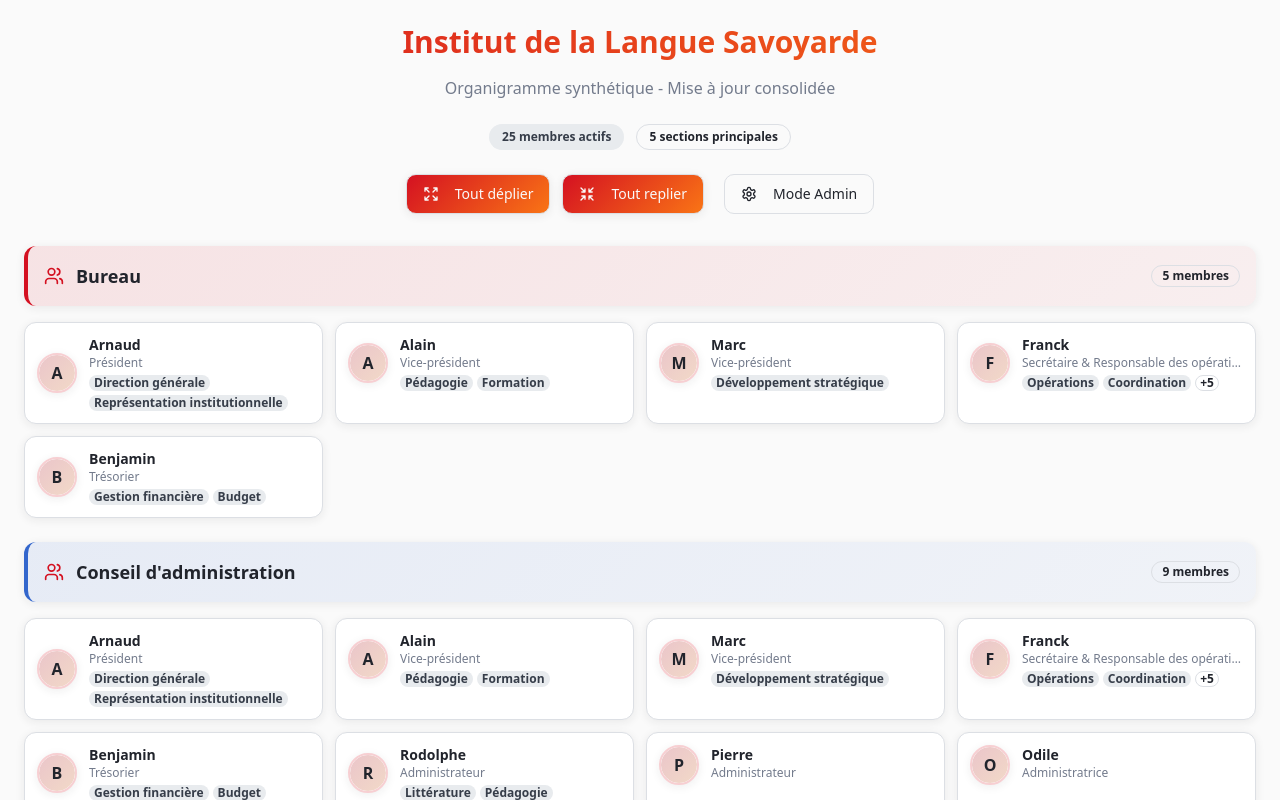
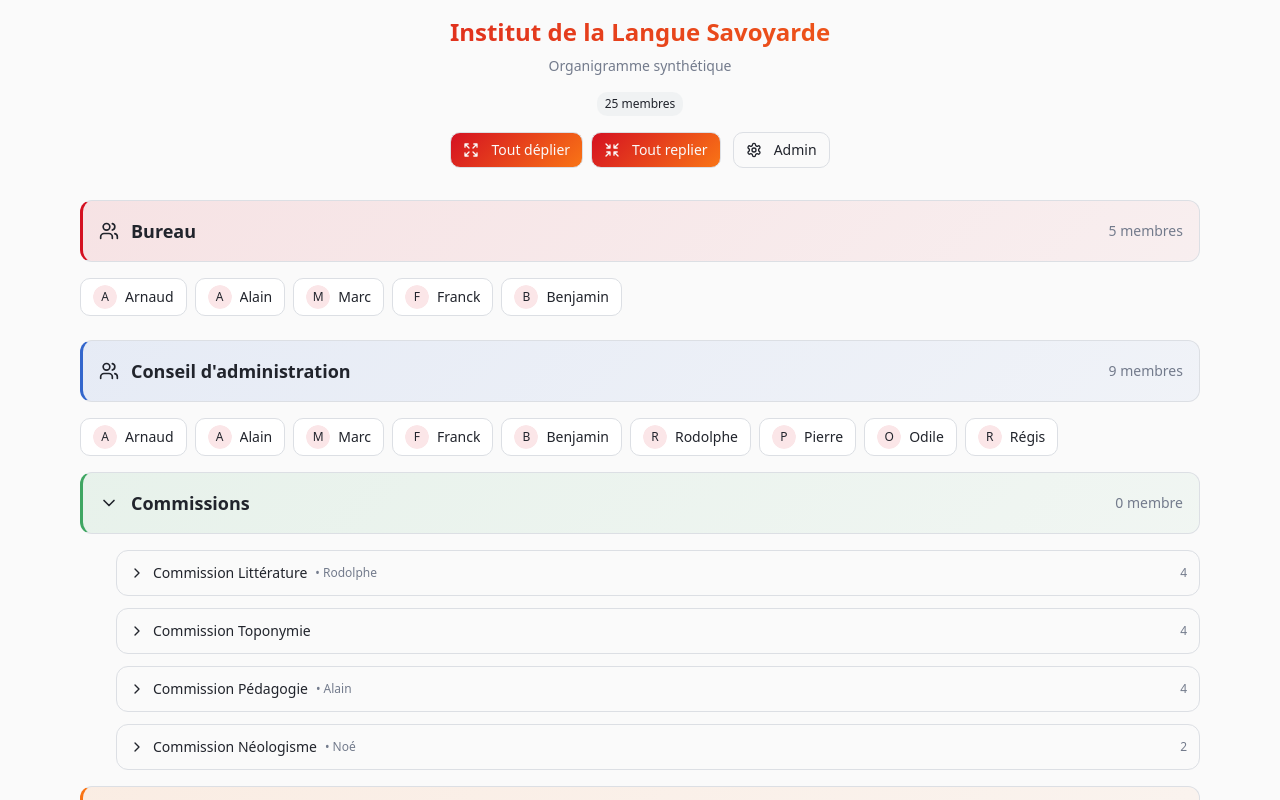
Before and after one commit to monodf-beep/savoyard-connect, a React (Vite) app: page / in a window 1280 px wide. Shown: the top 800 px of the page. Built offline with nearby package versions, Linux system fonts and the light colour scheme.

Commit message:
Refactor: Simplify organigramme layout
Reduce the number of visual elements ("boxes") in the organigramme to create a cleaner and more streamlined appearance.

```diff
--- a/src/components/Organigramme.tsx
+++ b/src/components/Organigramme.tsx
@@ -86,61 +86,59 @@ export const Organigramme: React.FC<OrganigrammeProps> = ({
   }, []);
 
   const totalMembers = data.people.length;
-  const totalSections = sections.length;
 
   return (
-    <div className="organigramme-container max-w-7xl mx-auto p-6">
-      {/* Header */}
+    <div className="organigramme-container max-w-6xl mx-auto p-4">
+      {/* Header épuré */}
       <div className="mb-8 text-center">
-        <h1 className="text-3xl font-bold bg-gradient-to-r from-primary to-accent bg-clip-text text-transparent mb-4">
+        <h1 className="text-2xl font-bold bg-gradient-to-r from-primary to-accent bg-clip-text text-transparent mb-2">
           Institut de la Langue Savoyarde
         </h1>
-        <p className="text-muted-foreground mb-6">Organigramme synthétique - Mise à jour consolidée</p>
+        <p className="text-sm text-muted-foreground mb-4">Organigramme synthétique</p>
 
-        <div className="flex flex-wrap items-center justify-center gap-3 mb-6">
-          <Badge variant="secondary" className="px-3 py-1">
-            {totalMembers} membres actifs
-          </Badge>
-          <Badge variant="outline" className="px-3 py-1">
-            {totalSections} sections principales
-          </Badge>
+        <div className="flex flex-wrap items-center justify-center gap-2 mb-4">
+          <span className="text-xs bg-secondary/50 px-2 py-1 rounded-md">
+            {totalMembers} membres
+          </span>
         </div>
 
-        {/* Controls */}
-        <div className="flex flex-wrap items-center justify-center gap-3">
+        {/* Controls compacts */}
+        <div className="flex flex-wrap items-center justify-center gap-2">
           <Button
             onClick={expandAll}
             variant="outline"
+            size="sm"
             className="expand-collapse-btn"
           >
-            <Expand className="w-4 h-4 mr-2" />
+            <Expand className="w-3 h-3 mr-1" />
             Tout déplier
           </Button>
 
           <Button
             onClick={collapseAll}
             variant="outline"
+            size="sm"
             className="expand-collapse-btn"
           >
-            <Shrink className="w-4 h-4 mr-2" />
+            <Shrink className="w-3 h-3 mr-1" />
             Tout replier
           </Button>
 
-          {/* Mode administrateur (pour WordPress) */}
           <Button
             onClick={toggleAdminMode}
             variant={adminMode.isActive ? "default" : "outline"}
-            className="ml-2"
+            size="sm"
+            className="ml-1"
           >
             {adminMode.isActive ? (
               <>
-                <Eye className="w-4 h-4 mr-2" />
-                Mode Visiteur
+                <Eye className="w-3 h-3 mr-1" />
+                Visiteur
               </>
             ) : (
               <>
-                <Settings className="w-4 h-4 mr-2" />
-                Mode Admin
+                <Settings className="w-3 h-3 mr-1" />
+                Admin
               </>
             )}
           </Button>
@@ -148,19 +146,17 @@ export const Organigramme: React.FC<OrganigrammeProps> = ({
       </div>
 
       {adminMode.isActive && (
-        <div className="mb-6 p-4 bg-accent/10 border border-accent/20 rounded-lg">
-          <div className="flex items-center gap-2 mb-2">
-            <Settings className="w-4 h-4 text-accent" />
+        <div className="mb-4 p-3 bg-accent/10 border border-accent/20 rounded-md">
+          <div className="flex items-center gap-2 text-sm">
+            <Settings className="w-3 h-3 text-accent" />
             <span className="font-medium text-accent">Mode Administrateur</span>
+            <span className="text-xs text-muted-foreground">• Cliquez sur les icônes d'édition</span>
           </div>
-          <p className="text-sm text-muted-foreground">
-            Vous pouvez maintenant modifier les informations en cliquant sur l'icône d'édition de chaque personne.
-          </p>
         </div>
       )}
 
-      {/* Sections */}
-      <div className="space-y-6">
+      {/* Sections épurées */}
+      <div className="space-y-4">
         {sections.map(section => (
           <SectionCard
             key={section.id}
--- a/src/components/PersonCard.tsx
+++ b/src/components/PersonCard.tsx
@@ -1,7 +1,6 @@
 import React from 'react';
 import { Person } from '../types/organigramme';
 import { Avatar, AvatarFallback, AvatarImage } from './ui/avatar';
-import { Badge } from './ui/badge';
 import { Edit2, Linkedin } from 'lucide-react';
 
 interface PersonCardProps {
@@ -9,9 +8,16 @@ interface PersonCardProps {
   onClick: (person: Person) => void;
   isAdmin: boolean;
   onEdit?: (person: Person) => void;
+  compact?: boolean;
 }
 
-export const PersonCard: React.FC<PersonCardProps> = ({ person, onClick, isAdmin, onEdit }) => {
+export const PersonCard: React.FC<PersonCardProps> = ({
+  person,
+  onClick,
+  isAdmin,
+  onEdit,
+  compact = false
+}) => {
   const handleClick = (e: React.MouseEvent) => {
     e.stopPropagation();
     onClick(person);
@@ -29,12 +35,34 @@ export const PersonCard: React.FC<PersonCardProps> = ({ person, onClick, isAdmin
     }
   };
 
+  if (compact) {
+    return (
+      <button
+        onClick={handleClick}
+        className="inline-flex items-center gap-2 px-3 py-1.5 text-sm bg-card hover:bg-accent/50 border border-border rounded-md transition-colors"
+      >
+        <Avatar className="w-6 h-6">
+          <AvatarImage src={person.photo} alt={`${person.firstName} ${person.lastName}`} />
+          <AvatarFallback className="text-xs bg-primary/10">
+            {person.firstName.charAt(0)}
+          </AvatarFallback>
+        </Avatar>
+        <span className="font-medium truncate">
+          {person.firstName} {person.lastName}
+        </span>
+        {person.linkedin && (
+          <Linkedin className="w-3 h-3 text-muted-foreground opacity-60" />
+        )}
+      </button>
+    );
+  }
+
   return (
     <div className="person-card group" onClick={handleClick}>
       <div className="flex items-center gap-3">
         <Avatar className="person-avatar">
           <AvatarImage src={person.photo} alt={`${person.firstName} ${person.lastName}`} />
-          <AvatarFallback className="bg-gradient-to-br from-primary/20 to-accent/20 text-foreground font-semibold">
+          <AvatarFallback className="bg-primary/10 text-foreground font-semibold">
             {person.firstName.charAt(0)}{person.lastName?.charAt(0) || ''}
           </AvatarFallback>
         </Avatar>
@@ -67,26 +95,7 @@ export const PersonCard: React.FC<PersonCardProps> = ({ person, onClick, isAdmin
           </div>
 
           {person.role && (
-            <p className="text-xs text-muted-foreground mb-1 truncate">{person.role}</p>
-          )}
-
-          {person.missions && person.missions.length > 0 && (
-            <div className="flex flex-wrap gap-1">
-              {person.missions.slice(0, 2).map((mission, index) => (
-                <Badge
-                  key={index}
-                  variant="secondary"
-                  className="text-xs px-1 py-0 h-4"
-                >
-                  {mission}
-                </Badge>
-              ))}
-              {person.missions.length > 2 && (
-                <Badge variant="outline" className="text-xs px-1 py-0 h-4">
-                  +{person.missions.length - 2}
-                </Badge>
-              )}
-            </div>
+            <p className="text-xs text-muted-foreground truncate">{person.role}</p>
           )}
         </div>
       </div>
--- a/src/components/SectionCard.tsx
+++ b/src/components/SectionCard.tsx
@@ -1,8 +1,7 @@
 import React from 'react';
 import { Section, Person } from '../types/organigramme';
 import { PersonCard } from './PersonCard';
-import { ChevronDown, ChevronRight, Users, User } from 'lucide-react';
-import { Badge } from './ui/badge';
+import { ChevronDown, ChevronRight, Users } from 'lucide-react';
 
 interface SectionCardProps {
   section: Section;
@@ -25,26 +24,25 @@ export const SectionCard: React.FC<SectionCardProps> = ({
     onToggle(section.id);
   };
 
-  const getIconComponent = () => {
-    if (section.subsections && section.subsections.length > 0) {
-      return section.isExpanded ? ChevronDown : ChevronRight;
-    }
-    return section.members.length > 1 ? Users : User;
-  };
+  const hasContent = section.members.length > 0 || (section.subsections && section.subsections.length > 0);
+  const isMainSection = level === 0;
+  const marginLeft = level * 20;
 
-  const Icon = getIconComponent();
-  const hasContent = section.members.length > 0 || (section.subsections && section.subsections.length > 0);
-  const marginLeft = level * 16;
-
+  // Pour les sections principales, affichage plus épuré
+  if (isMainSection) {
     return (
-    <div className="mb-4" style={{ marginLeft: `${marginLeft}px` }}>
+      <div className="mb-6">
         <div
           className={`section-header ${section.type} ${hasContent ? 'cursor-pointer' : 'cursor-default'}`}
           onClick={hasContent ? handleToggle : undefined}
         >
           <div className="flex items-center justify-between">
             <div className="flex items-center gap-3">
-            <Icon className="w-5 h-5 text-primary" />
+              {(section.subsections && section.subsections.length > 0) ? (
+                section.isExpanded ? <ChevronDown className="w-5 h-5" /> : <ChevronRight className="w-5 h-5" />
+              ) : (
+                <Users className="w-5 h-5" />
+              )}
               <div>
                 <h3 className="font-semibold text-lg">{section.title}</h3>
                 {section.leader && (
@@ -54,21 +52,17 @@ export const SectionCard: React.FC<SectionCardProps> = ({
                 )}
               </div>
             </div>
-          <div className="flex items-center gap-2">
-            <Badge variant="outline" className="text-xs">
+            <span className="text-sm text-muted-foreground">
               {section.members.length} membre{section.members.length > 1 ? 's' : ''}
-            </Badge>
-            {(section.subsections && section.subsections.length > 0) && (
-              <Icon className="w-4 h-4 text-muted-foreground" />
-            )}
-          </div>
+            </span>
           </div>
         </div>
 
         {section.isExpanded && hasContent && (
           <div className="mt-4 space-y-4">
+            {/* Affichage compact des membres principaux */}
             {section.members.length > 0 && (
-            <div className="grid grid-cols-1 sm:grid-cols-2 lg:grid-cols-3 xl:grid-cols-4 gap-3">
+              <div className="flex flex-wrap gap-2">
                 {section.members.map(person => (
                   <PersonCard
                     key={person.id}
@@ -76,13 +70,74 @@ export const SectionCard: React.FC<SectionCardProps> = ({
                     onClick={onPersonClick}
                     isAdmin={isAdmin}
                     onEdit={onEditPerson}
+                    compact={true}
+                  />
+                ))}
+              </div>
+            )}
+
+            {/* Sous-sections */}
+            {section.subsections && section.subsections.length > 0 && (
+              <div className="space-y-3 ml-4">
+                {section.subsections.map(subsection => (
+                  <SectionCard
+                    key={subsection.id}
+                    section={subsection}
+                    onToggle={onToggle}
+                    onPersonClick={onPersonClick}
+                    isAdmin={isAdmin}
+                    onEditPerson={onEditPerson}
+                    level={level + 1}
+                  />
+                ))}
+              </div>
+            )}
+          </div>
+        )}
+      </div>
+    );
+  }
+
+  // Pour les sous-sections, affichage encore plus minimaliste
+  return (
+    <div className="mb-3" style={{ marginLeft: `${marginLeft}px` }}>
+      <div
+        className="flex items-center justify-between p-3 border border-border rounded-lg hover:bg-accent/20 transition-colors cursor-pointer"
+        onClick={handleToggle}
+      >
+        <div className="flex items-center gap-2">
+          {section.isExpanded ? <ChevronDown className="w-4 h-4" /> : <ChevronRight className="w-4 h-4" />}
+          <h4 className="font-medium text-sm">{section.title}</h4>
+          {section.leader && (
+            <span className="text-xs text-muted-foreground">
+              • {section.leader.firstName} {section.leader.lastName}
+            </span>
+          )}
+        </div>
+        <span className="text-xs text-muted-foreground">
+          {section.members.length}
+        </span>
+      </div>
+
+      {section.isExpanded && hasContent && (
+        <div className="mt-2 ml-6 space-y-2">
+          {section.members.length > 0 && (
+            <div className="flex flex-wrap gap-1">
+              {section.members.map(person => (
+                <PersonCard
+                  key={person.id}
+                  person={person}
+                  onClick={onPersonClick}
+                  isAdmin={isAdmin}
+                  onEdit={onEditPerson}
+                  compact={true}
                 />
               ))}
             </div>
           )}
 
           {section.subsections && section.subsections.length > 0 && (
-            <div className="space-y-3">
+            <div className="space-y-2">
               {section.subsections.map(subsection => (
                 <SectionCard
                   key={subsection.id}
--- a/src/index.css
+++ b/src/index.css
@@ -130,61 +130,58 @@ Couleurs inspirées de l'identité savoyarde avec des touches modernes
 }
 
 @layer components {
-  /* Styles pour l'organigramme */
+  /* Styles pour l'organigramme épuré */
   .organigramme-container {
     @apply transition-all duration-300 ease-in-out;
   }
 
   .section-header {
-    @apply relative overflow-hidden rounded-xl p-4 transition-all duration-300 cursor-pointer;
+    @apply relative overflow-hidden rounded-lg p-4 transition-all duration-200 cursor-pointer;
     background: var(--gradient-bureau);
-    box-shadow: var(--shadow-soft);
+    border: 1px solid hsl(var(--border));
   }
 
   .section-header:hover {
-    box-shadow: var(--shadow-medium);
     transform: translateY(-1px);
+    border-color: hsl(var(--primary) / 0.3);
   }
 
   .section-header.bureau {
     background: var(--gradient-bureau);
-    border-left: 4px solid hsl(var(--savoie-red));
+    border-left: 3px solid hsl(var(--savoie-red));
   }
 
   .section-header.conseil {
     background: var(--gradient-conseil);
-    border-left: 4px solid hsl(var(--savoie-blue));
+    border-left: 3px solid hsl(var(--savoie-blue));
   }
 
   .section-header.commission {
     background: var(--gradient-commission);
-    border-left: 4px solid hsl(var(--savoie-green));
+    border-left: 3px solid hsl(var(--savoie-green));
   }
 
   .section-header.groupe {
     background: var(--gradient-groupe);
-    border-left: 4px solid hsl(var(--savoie-gold));
+    border-left: 3px solid hsl(var(--savoie-gold));
   }
 
   .person-card {
-    @apply relative p-3 rounded-lg border border-border bg-card transition-all duration-300 cursor-pointer;
-    box-shadow: var(--shadow-soft);
+    @apply relative p-2 rounded-md bg-card transition-all duration-200 cursor-pointer;
+    border: 1px solid hsl(var(--border));
   }
 
   .person-card:hover {
-    box-shadow: var(--shadow-medium);
-    transform: translateY(-2px) scale(1.02);
-    border-color: hsl(var(--primary));
+    border-color: hsl(var(--primary) / 0.4);
+    background: hsl(var(--accent) / 0.1);
   }
 
   .person-avatar {
-    @apply w-12 h-12 rounded-full border-2 border-primary/20 transition-all duration-300;
-    box-shadow: var(--shadow-soft);
+    @apply w-8 h-8 rounded-full border border-primary/20 transition-all duration-200;
   }
 
   .person-avatar:hover {
-    box-shadow: var(--shadow-person);
-    transform: scale(1.1);
+    border-color: hsl(var(--primary) / 0.6);
   }
 
   .admin-controls {
@@ -201,15 +198,15 @@ Couleurs inspirées de l'identité savoyarde avec des touches modernes
   }
 
   .modal-content {
-    @apply bg-card rounded-xl max-w-2xl w-full max-h-[90vh] overflow-y-auto;
-    box-shadow: var(--shadow-strong);
+    @apply bg-card rounded-lg max-w-2xl w-full max-h-[90vh] overflow-y-auto;
+    box-shadow: 0 20px 40px hsl(220 15% 15% / 0.2);
     animation: modalSlideIn 0.3s ease-out;
   }
 
   @keyframes modalSlideIn {
     from {
       opacity: 0;
-      transform: scale(0.9) translateY(-20px);
+      transform: scale(0.95) translateY(-10px);
     }
     to {
       opacity: 1;
@@ -218,14 +215,12 @@ Couleurs inspirées de l'identité savoyarde avec des touches modernes
   }
 
   .expand-collapse-btn {
-    @apply px-4 py-2 rounded-lg font-medium transition-all duration-200;
+    @apply px-3 py-1.5 rounded-md font-medium transition-all duration-200 text-sm;
     background: var(--gradient-savoie);
     color: hsl(var(--primary-foreground));
-    box-shadow: var(--shadow-soft);
   }
 
   .expand-collapse-btn:hover {
-    box-shadow: var(--shadow-medium);
     transform: translateY(-1px);
   }
 }
```
Lines whose indentation alone changed are shown as unchanged.
